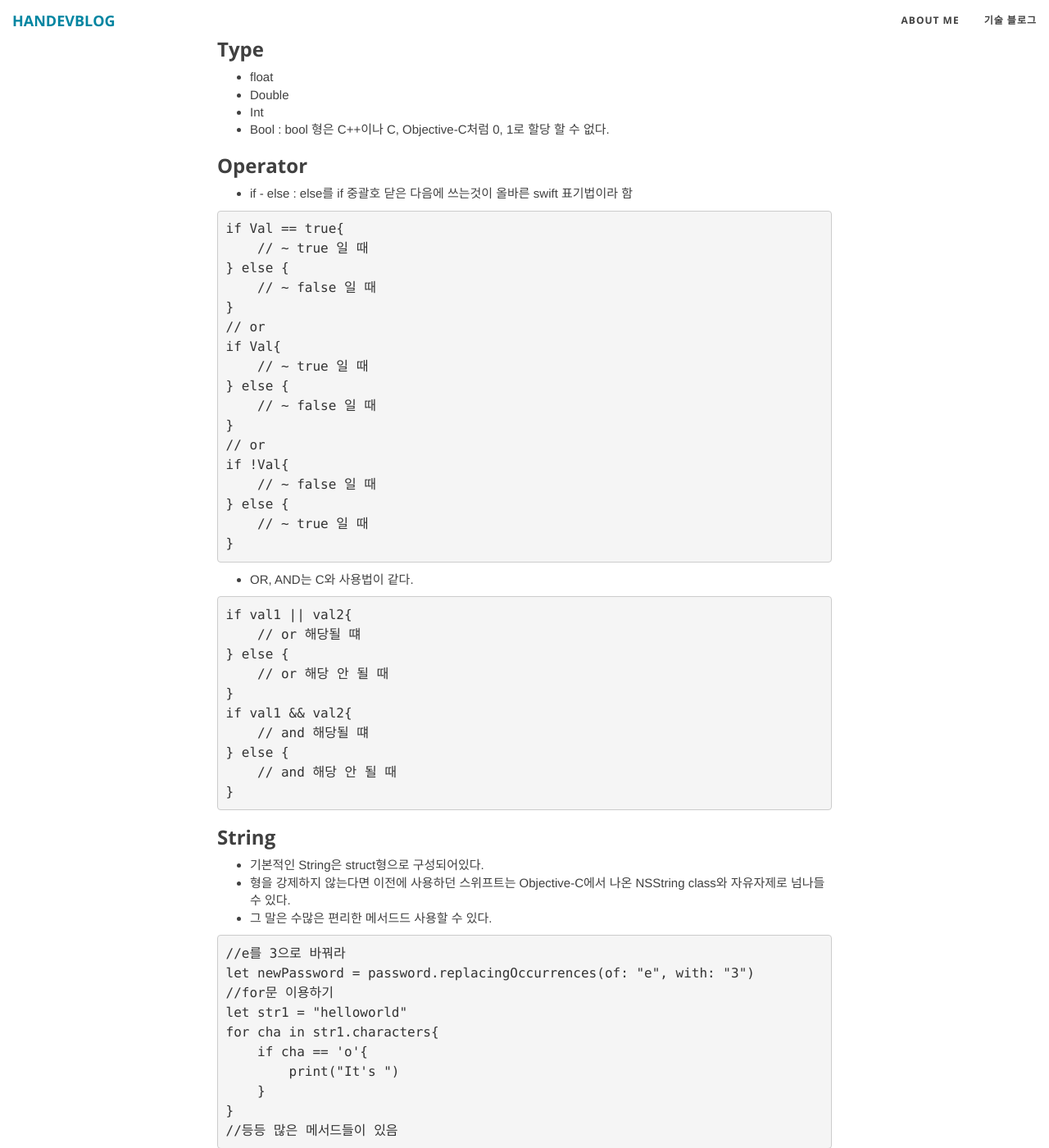
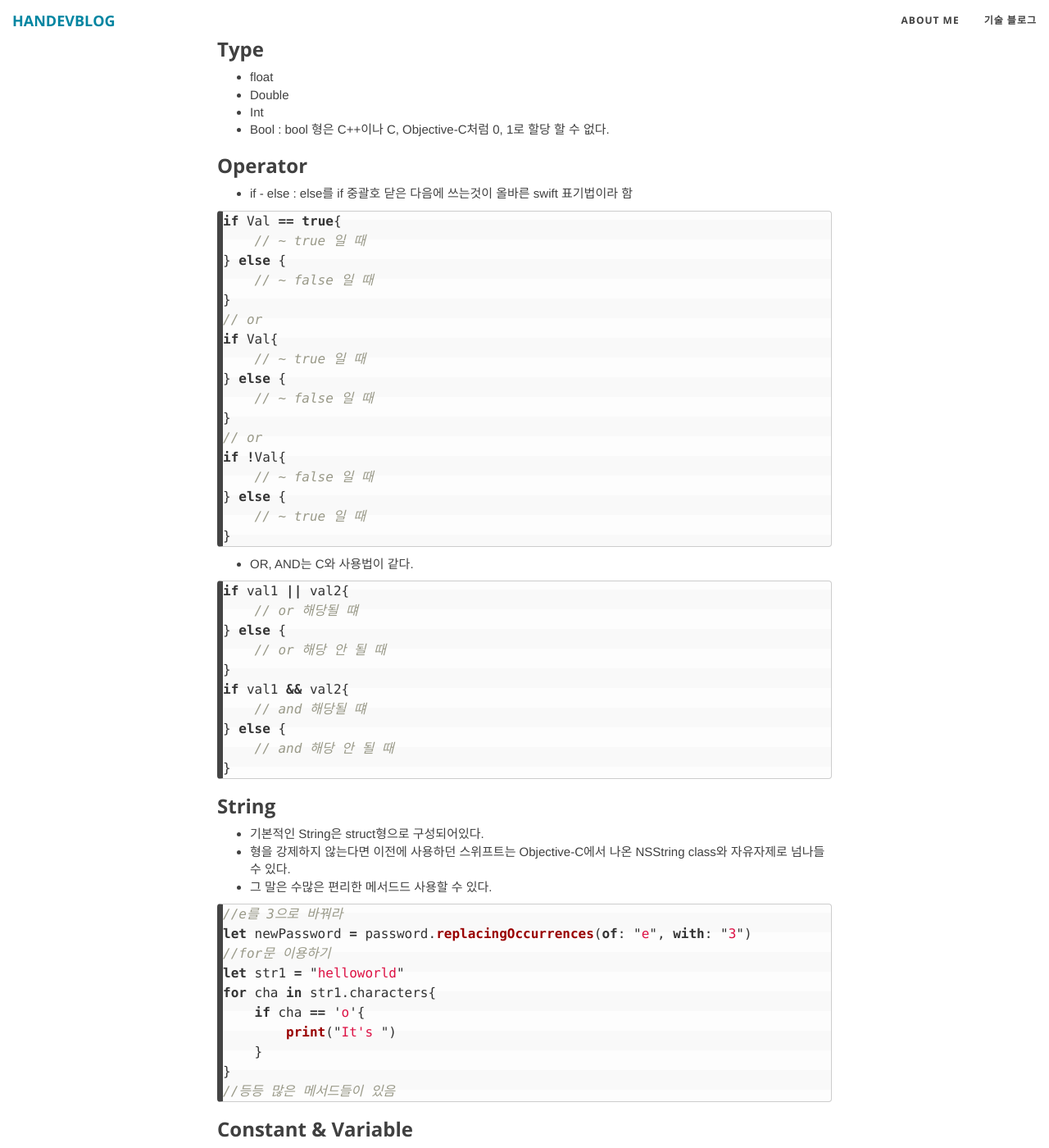
Before and after one commit to hanjungv/hanjungv.github.io, a Jekyll site: the page built from _posts/2017-02/03/2017-02-03-3_Swift_Swift_Syntex1.markdown, in a window 1280 px wide and 1400 px high, scrolled down 289 px. Shown: the whole window at 82% size. Built offline with Jekyll 4.4.1, drawn with Linux system fonts in a browser that asks for light colours; nearby versions of some CDN libraries; comment, search, counter and statistics services are not loaded.

Commit message:
change objective-c -> javascript for beautify

````diff
--- a/_posts/2017-02/03/2017-02-03-3_Swift_Swift_Syntex1.markdown
+++ b/_posts/2017-02/03/2017-02-03-3_Swift_Swift_Syntex1.markdown
@@ -19,7 +19,7 @@ categories: SWIFT
 ### Operator
 * if - else : else를 if 중괄호 닫은 다음에 쓰는것이 올바른 swift 표기법이라 함
 
-```Objective-C
+```javascript
 if Val == true{
     // ~ true 일 때
 } else {
@@ -41,7 +41,7 @@ if !Val{
 
 * OR, AND는 C와 사용법이 같다.
 
-```Objective-C
+```javascript
 if val1 || val2{
     // or 해당될 떄
 } else {
@@ -59,7 +59,7 @@ if val1 && val2{
 * 형을 강제하지 않는다면 이전에 사용하던 스위프트는 Objective-C에서 나온 NSString class와 자유자제로 넘나들 수 있다.
 * 그 말은 수많은 편리한 메서드드 사용할 수 있다.
 
-```Objective-C
+```javascript
 //e를 3으로 바꿔라
 let newPassword = password.replacingOccurrences(of: "e", with: "3")
 //for문 이용하기
````
